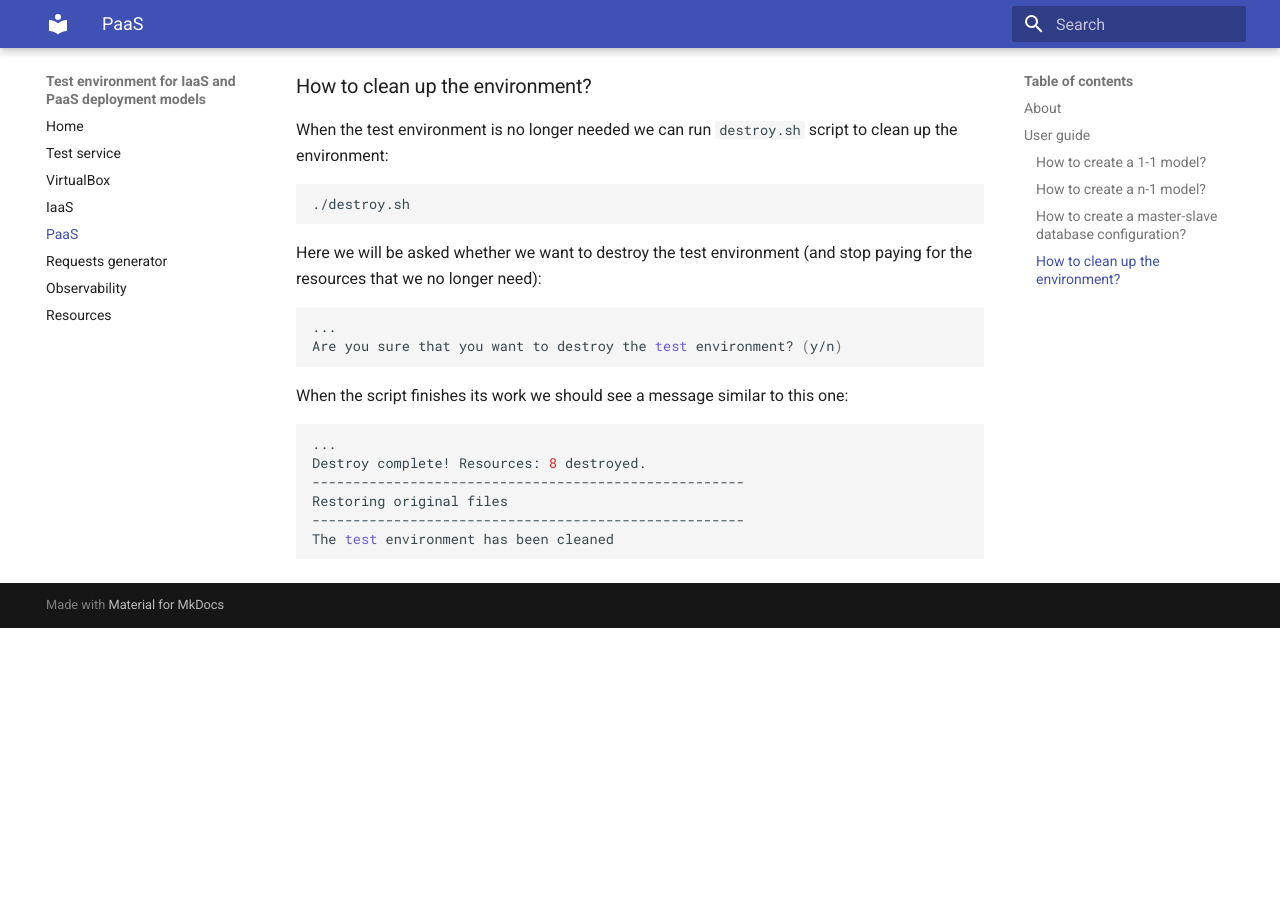
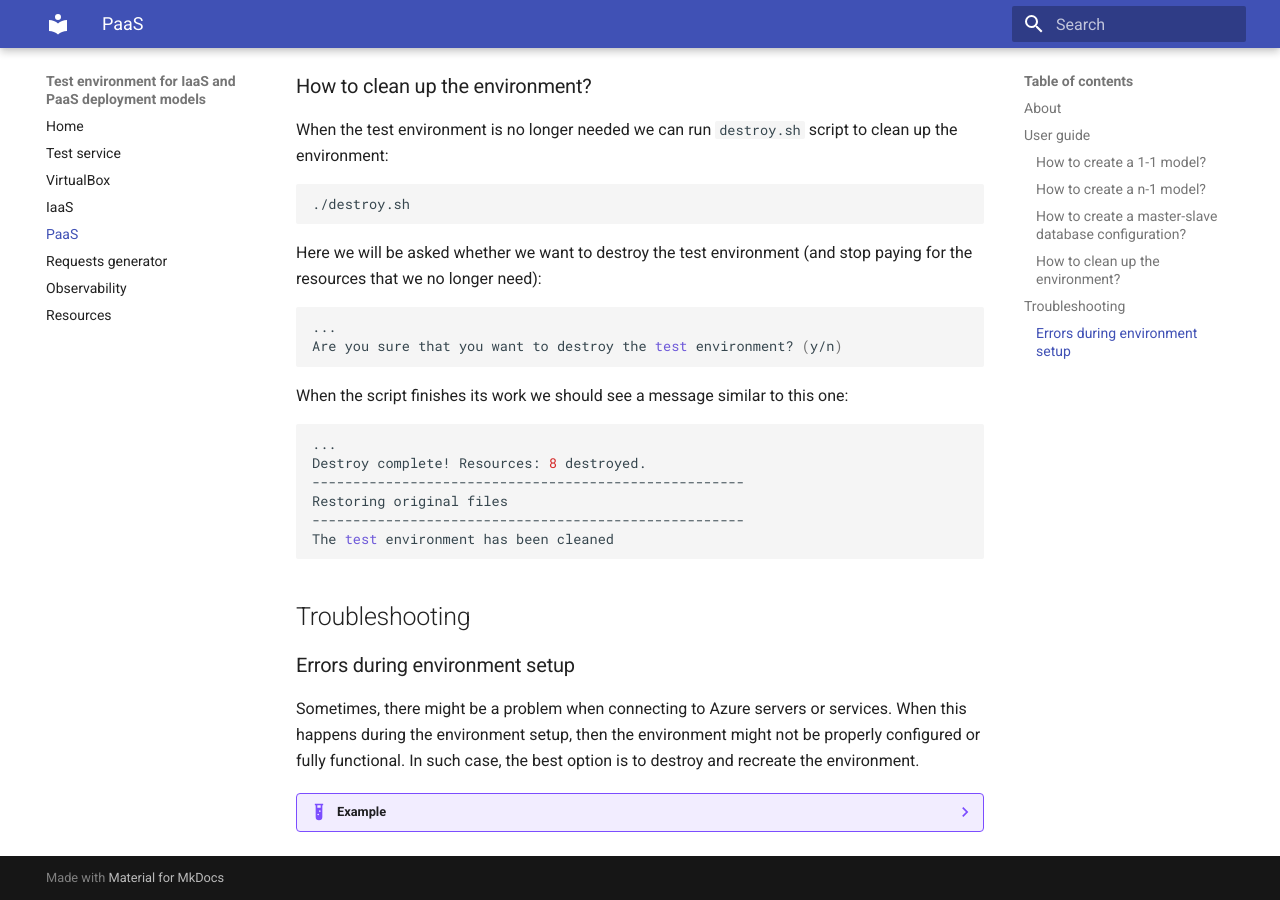
Before and after one commit to WasilewM/23Z-INZ, an MkDocs documentation site: the page built from docs/docs/PaaS/paas.md, in a window 1280 px wide and 900 px high, scrolled down 5120 px. Built offline with MkDocs 1.6.1 and Material for MkDocs 9.7.7, drawn with Linux system fonts in a browser that asks for light colours; before the commit the page ends 5748 px from its top, so only the background shows below that; part of the change alters nothing that is shown.

Commit message:
Add troubleshooting section to PaaS docs page

````diff
--- a/docs/docs/PaaS/paas.md
+++ b/docs/docs/PaaS/paas.md
@@ -209,3 +209,59 @@ Restoring original files
 -----------------------------------------------------
 The test environment has been cleaned
 ```
+
+## Troubleshooting
+### Errors during environment setup
+Sometimes, there might be a problem when connecting to Azure servers or services. When this happens during the environment setup, then the environment might not be properly configured or fully functional. In such case, the best option is to destroy and recreate the environment.
+
+??? Example
+    Below is an example (an extract from logs) of a problem that might occur during the environment setup:
+    ```
+    -----------------------------------------------------
+    Creating MySQL Flexible Server
+    and adding firewall rule to allow current client IP to connect
+    Checking the existence of the resource group 'paas-spring-rg'...
+    Resource group 'paas-spring-rg' exists ? : True
+    Detected current client IP : A.B.C.D
+    IOPS is 396 which is either your input or free(maximum) IOPS supported for your storage size and SKU.
+    Creating MySQL Server 'paas-spring-mysql-db' in group 'paas-spring-rg'...
+    Your server 'paas-spring-mysql-db' is using sku 'Standard_D2ads_v5' (Paid Tier). Please refer to https://aka.ms/mysql-pricing for pricing details
+    (ServerNameAlreadyExists) Specified server name is already used.
+    Code: ServerNameAlreadyExists
+    Message: Specified server name is already used.
+    -----------------------------------------------------
+    Creating DB schema in MySQL DB
+    mysql: [Warning] Using a password on the command line interface can be insecure.
+    ERROR 2005 (HY000): Unknown MySQL server host 'paas-spring-mysql-db.mysql.database.azure.com' (-2)
+    -----------------------------------------------------
+    Creating connection between Spring App and MySQL DB
+    Connection name is not specified, use generated one: --connection mysqlflexible_0k9gu
+    (TargetResourceNotFound) Execution failed. The Resource 'Microsoft.DBforMySQL/flexibleServers/paas-spring-mysql-db' under resource group 'paas-spring-rg' was not found. For more details please go to https://aka.ms/ARMResourceNotFoun
+    dFix
+    Status: 404 (Not Found)
+    ErrorCode: ResourceNotFound
+
+    Content:
+    {"error":{"code":"ResourceNotFound","message":"The Resource 'Microsoft.DBforMySQL/flexibleServers/paas-spring-mysql-db' under resource group 'paas-spring-rg' was not found. For more details please go to https://aka.ms/ARMResourceNot
+    FoundFix"}}
+
+    ...
+
+    Code: TargetResourceNotFound
+    Message: Execution failed. The Resource 'Microsoft.DBforMySQL/flexibleServers/paas-spring-mysql-db' under resource group 'paas-spring-rg' was not found. For more details please go to https://aka.ms/ARMResourceNotFoundFix
+    Status: 404 (Not Found)
+    ErrorCode: ResourceNotFound
+
+    Content:
+    {"error":{"code":"ResourceNotFound","message":"The Resource 'Microsoft.DBforMySQL/flexibleServers/paas-spring-mysql-db' under resource group 'paas-spring-rg' was not found. For more details please go to https://aka.ms/ARMResourceNot
+    FoundFix"}}
+
+    ...
+
+    -----------------------------------------------------
+    Creating MySQL Flexible Server - Replica DB
+    and adding firewall rule to allow current client IP to connect
+    (ResourceNotFound) The Resource 'Microsoft.DBforMySQL/flexibleServers/paas-spring-mysql-db' under resource group 'paas-spring-rg' was not found. For more details please go to https://aka.ms/ARMResourceNotFoundFix
+    Code: ResourceNotFound
+    Message: The Resource 'Microsoft.DBforMySQL/flexibleServers/paas-spring-mysql-db' under resource group 'paas-spring-rg' was not found. For more details please go to https://aka.ms/ARMResourceNotFoundFix
+    ```
````
